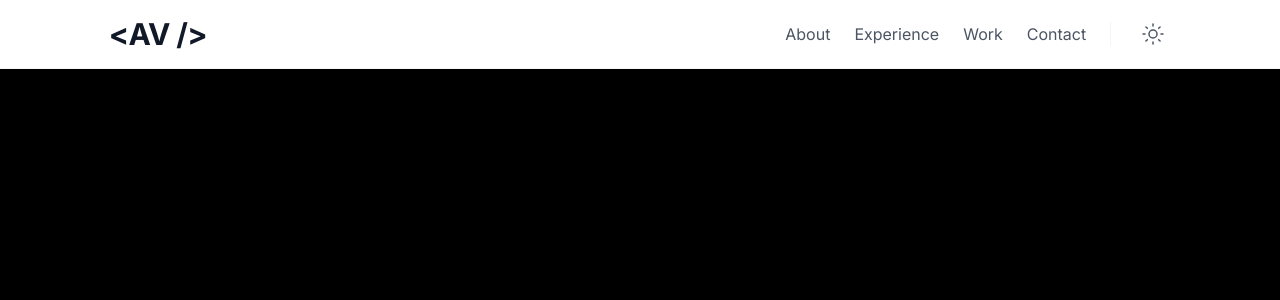
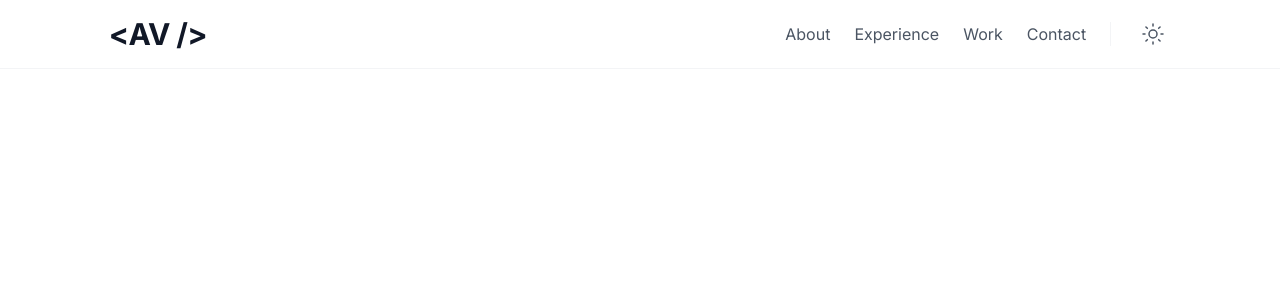
Before and after one commit to vnko1/portfolio, a Next.js app: page / in a window 1280 px wide. Shown: the top 300 px of the page. Built offline with nearby package versions, Linux system fonts and the light colour scheme.

Commit message:
deleted: unused tags

```diff
--- a/src/app/page.tsx
+++ b/src/app/page.tsx
@@ -1,5 +1,5 @@
 export const revalidate = 300;
 
 export default function Home() {
-  return <main className='bg-black h-screen'></main>;
+  return <main></main>;
 }
```
